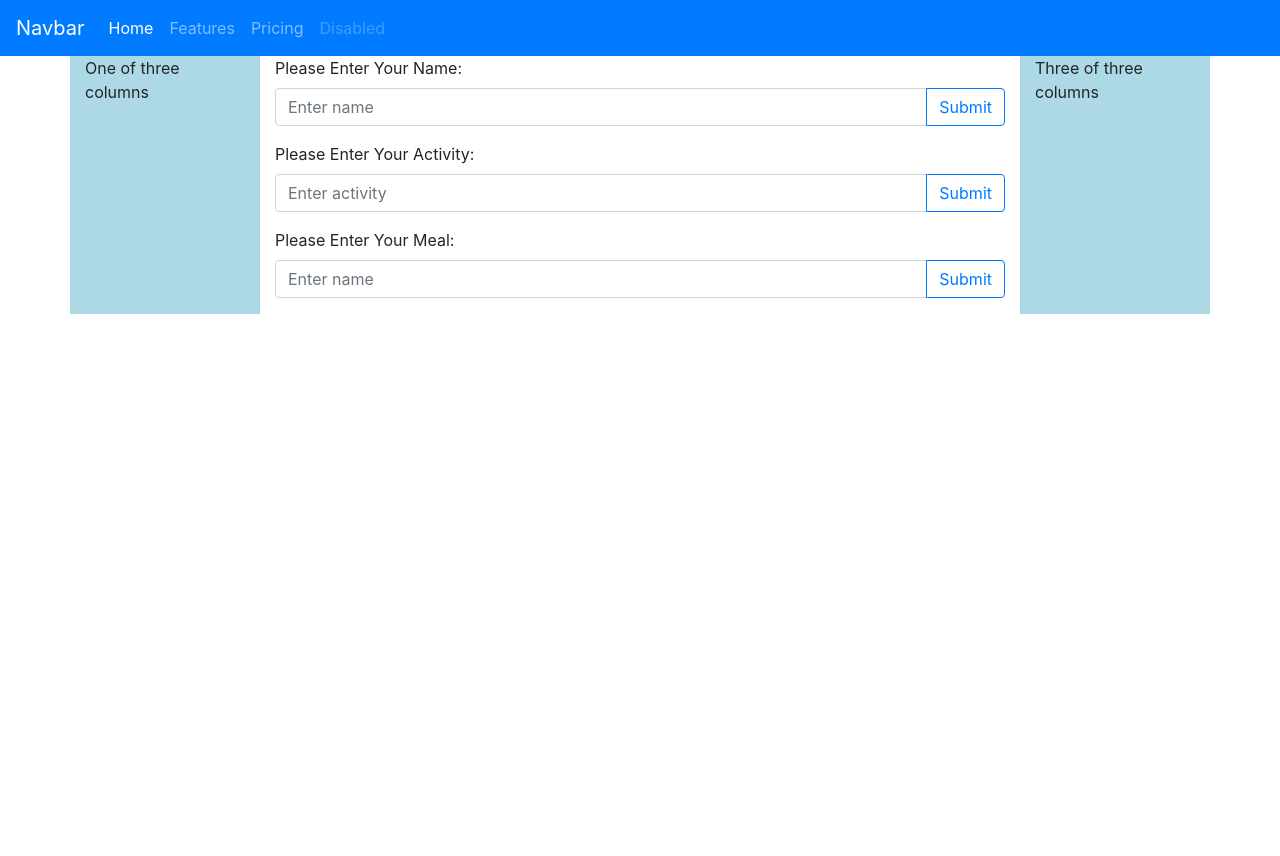
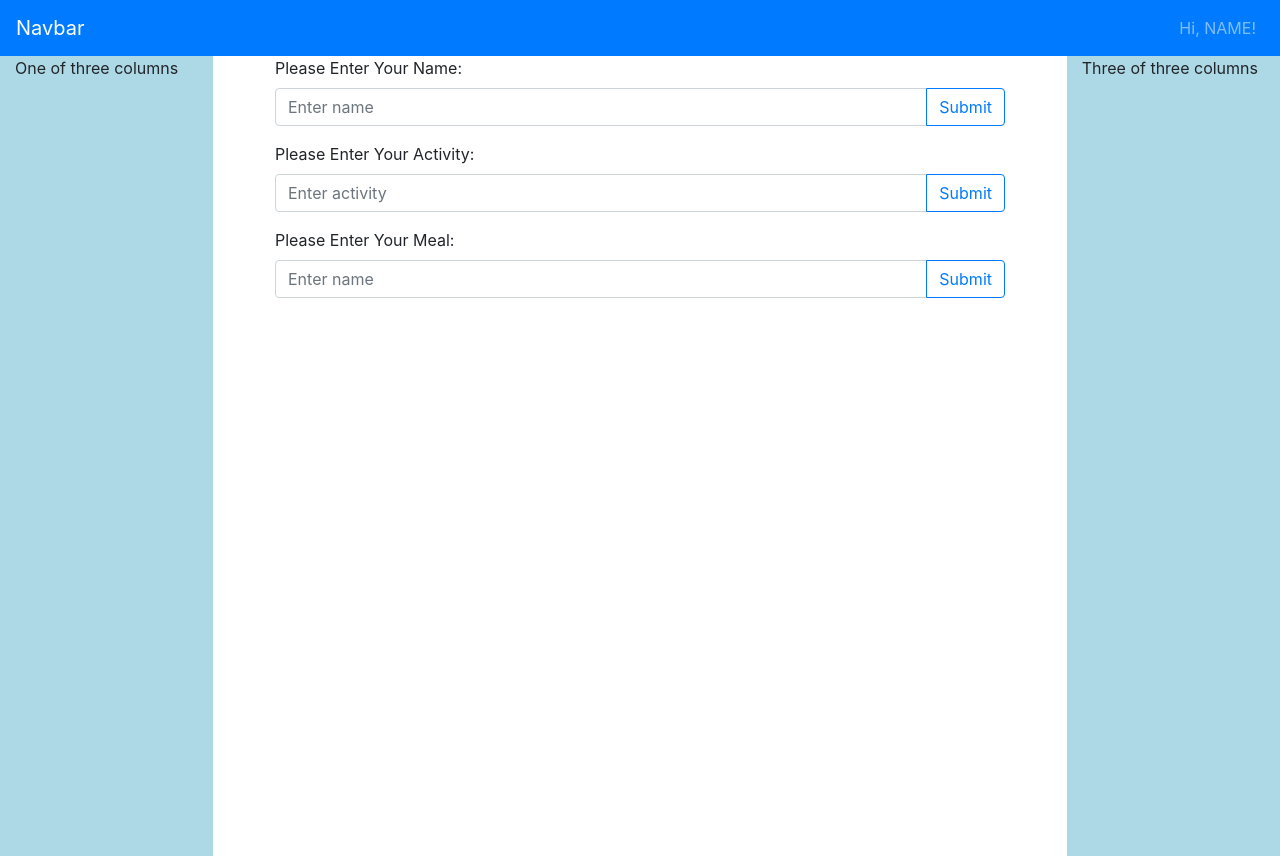
Before and after one commit to wassimkha/mcwics-2020, a Node server app: page / in a window 1280 px wide. Before the commit the page ends 314 px from the top, so only its background shows below. Run offline with Node 20, Linux system fonts and the light colour scheme.

Commit message:
about_to_start_AJAX

```diff
--- a/public/css/main.css
+++ b/public/css/main.css
@@ -3,13 +3,38 @@ body {
     margin: 0;
 }
 
+.nav-item {
+    align-self: right;
+    float: right;
+}
+
 .left-panel_container {
     background-color: lightblue;
     width: 100%;
+    height: 100%;
+    position: absolute;
+    left: 0;
+    margin: auto;
+    padding: auto;
 }
 
 .right-panel_container {
     background-color: lightblue;
+    width: 100%;
+    height: 100%;
+    position: absolute;
+    right: 0;
+    margin: auto;
+    padding: auto;
+}
+
+.main_container {
+    width: 100%;
+    position: 30%;
+    margin: auto;
+    padding: auto;
+    align-items: center;
+
 }
 
 .full_height {
--- a/views/index.ejs
+++ b/views/index.ejs
@@ -22,31 +22,25 @@
           <span class="navbar-toggler-icon"></span>
         </button>
         <div class="collapse navbar-collapse" id="navbarNav">
-          <ul class="navbar-nav float-md-right">
-            <li class="nav-item active">
-              <a class="nav-link" href="#">Home <span class="sr-only">(current)</span></a>
-            </li>
+          <ul class="navbar-nav ml-auto">
+            <!-- <li class="nav-item active">
+              <a class="nav-link" href="#"> <span class="sr-only">(current)</span></a>
+            </li> -->
             <li class="nav-item">
-              <a class="nav-link" href="#">Features</a>
-            </li>
-            <li class="nav-item">
-              <a class="nav-link" href="#">Pricing</a>
-            </li>
-            <li class="nav-item">
-              <a class="nav-link disabled" href="#" tabindex="-1" aria-disabled="true">Disabled</a>
+              <a class="nav-link" href="#">Hi, NAME!</a>
             </li>
           </ul>
         </div>
       </nav>
 
       <div class="container">
-        <div class="row full_height">
+        <div class="row">
 
           <div class="col-2 left-panel_container full-height"> <!-- LEFT PANEL -->
             One of three columns
           </div>
 
-          <div class="col-8"> <!-- MAIN -->
+          <div class="col-8 main_container"> <!-- MAIN -->
             <form action="/home" method="POST">
                 <div class="form-group">
                   <label for="name">Please Enter Your Name:</label>
```
